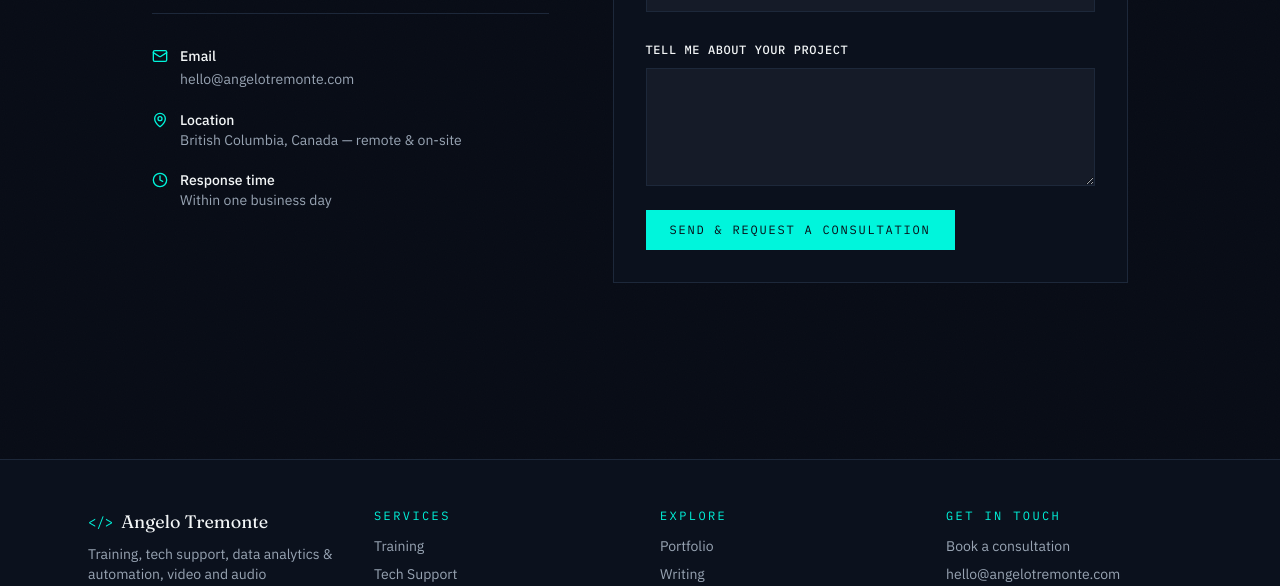
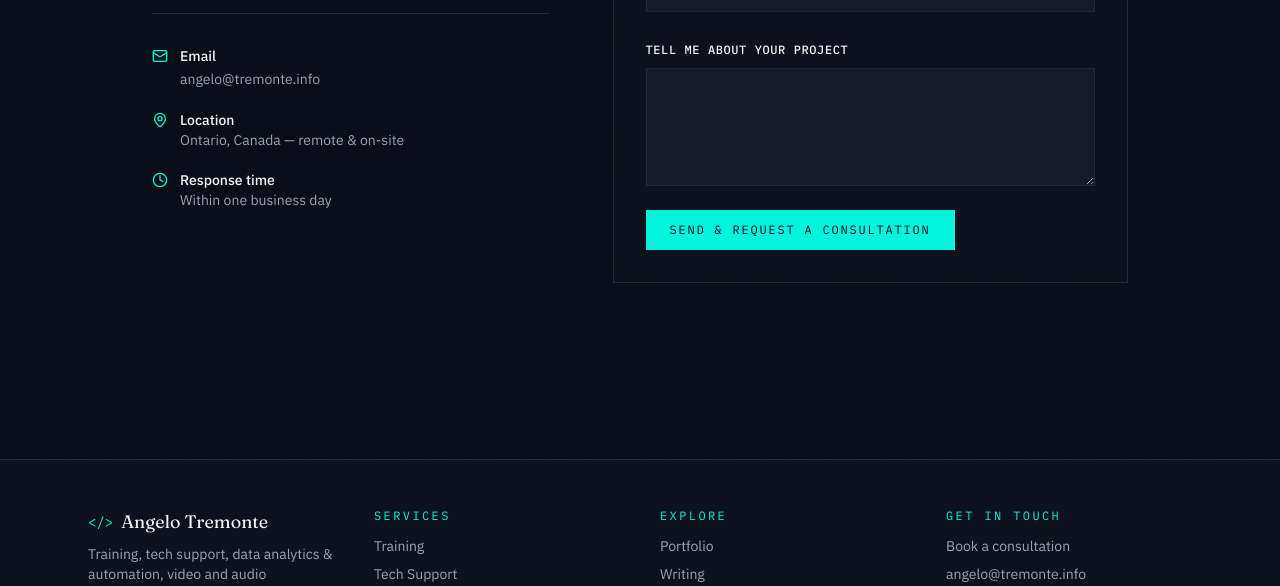
Before and after one commit to tremonte-a/tremonte.info.website, a Next.js app: page /contact in a window 1280 px wide. Shown: the part 336-922 px from the top of the page. Built offline with nearby package versions, Linux system fonts and the light colour scheme.

Commit message:
Updated location and email data

```diff
--- a/app/contact/page.tsx
+++ b/app/contact/page.tsx
@@ -28,10 +28,10 @@ export default function ContactPage() {
               <div>
                 <p className="text-sm font-medium text-ink">Email</p>
                 <a
-                  href="mailto:hello@angelotremonte.com"
+                  href="mailto:angelo@tremonte.info"
                   className="text-sm text-muted-foreground hover:text-rust"
                 >
-                  hello@angelotremonte.com
+                  angelo@tremonte.info
                 </a>
               </div>
             </div>
@@ -40,7 +40,7 @@ export default function ContactPage() {
               <div>
                 <p className="text-sm font-medium text-ink">Location</p>
                 <p className="text-sm text-muted-foreground">
-                  British Columbia, Canada — remote &amp; on-site
+                  Ontario, Canada — remote &amp; on-site
                 </p>
               </div>
             </div>
--- a/components/site-footer.tsx
+++ b/components/site-footer.tsx
@@ -12,7 +12,7 @@ export function SiteFooter() {
             </p>
             <p className="mt-2 max-w-xs text-sm text-muted-foreground">
               Training, tech support, data analytics &amp; automation, video and
-              audio production. Based in British Columbia, Canada — working
+              audio production. Based in Ontario, Canada — working
               with clients everywhere.
             </p>
           </div>
@@ -42,8 +42,8 @@ export function SiteFooter() {
             <ul className="space-y-2 text-sm text-muted-foreground">
               <li><Link href="/contact" className="hover:text-rust">Book a consultation</Link></li>
               <li>
-                <a href="mailto:hello@angelotremonte.com" className="hover:text-rust">
-                  hello@angelotremonte.com
+                <a href="angelo@tremonte.info" className="hover:text-rust">
+                  angelo@tremonte.info
                 </a>
               </li>
             </ul>
```
